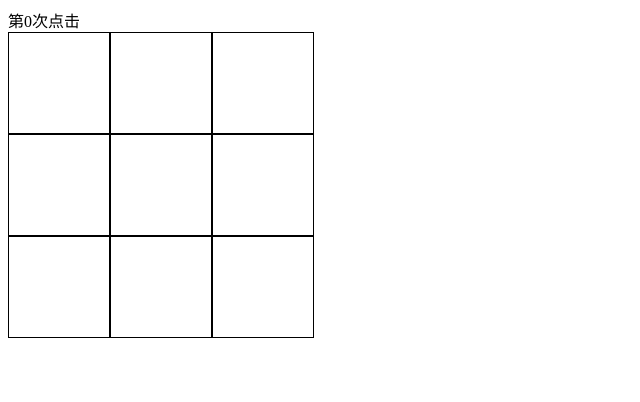
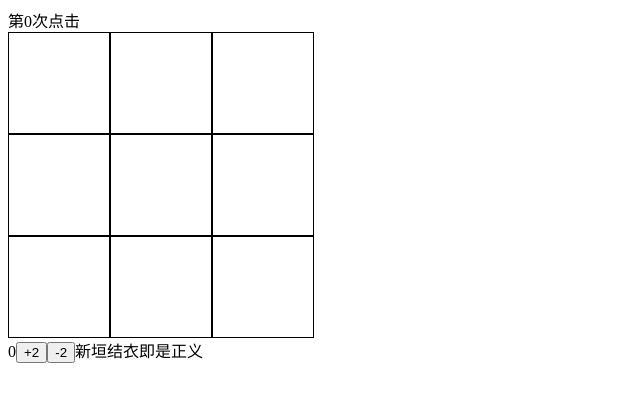
Before and after one commit to AlyciaHathaway/react-west-world, a React (Create React App) app: page / in a window 1280 px wide. Shown: the top 402 px of the page, without its empty margins (0-640 px from the left). Built offline with nearby package versions, Linux system fonts and the light colour scheme.

Commit message:
函数组件与 class 组件

```diff
--- /dev/null
+++ b/src/add.js
@@ -0,0 +1,48 @@
+import React from 'react'
+
+function Add(props) {
+    return (
+        <div>
+            <Box name="新垣结衣即是正义" />
+        </div>
+    )
+}
+
+class Box extends React.Component {
+    constructor(props) {
+        super(props)
+        this.state = {
+            number: 0
+        }
+    }
+    add() {
+        // 正确
+        this.setState(state => {
+            return { number: state.number + 1 }
+        })
+        this.setState(state => {
+            return { number: state.number + 1 }
+        })
+    }
+    minus() {
+        // 错误
+        this.setState({
+            number: this.state.number - 1
+        })
+        this.setState({
+            number: this.state.number - 1
+        })
+    }
+    render() {
+        return (
+            <div className="red">
+                <span>{this.state.number}</span>
+                <button onClick={this.add.bind(this)}>+2</button>
+                <button onClick={this.minus.bind(this)}>-2</button>
+                {this.props.name}
+            </div>
+        )
+    }
+}
+
+export { Add }
--- a/src/index.js
+++ b/src/index.js
@@ -1,9 +1,12 @@
 import React from 'react'
 import ReactDOM from 'react-dom'
 import { Chessboard } from './chessboard'
+import { Add } from './add'
 
-
-
-ReactDOM.render(<div>
-    <Chessboard />
-</div>, document.getElementById('root'))
+ReactDOM.render(
+    <div>
+        <Chessboard />
+        <Add />
+    </div>,
+    document.getElementById('root')
+)
```
